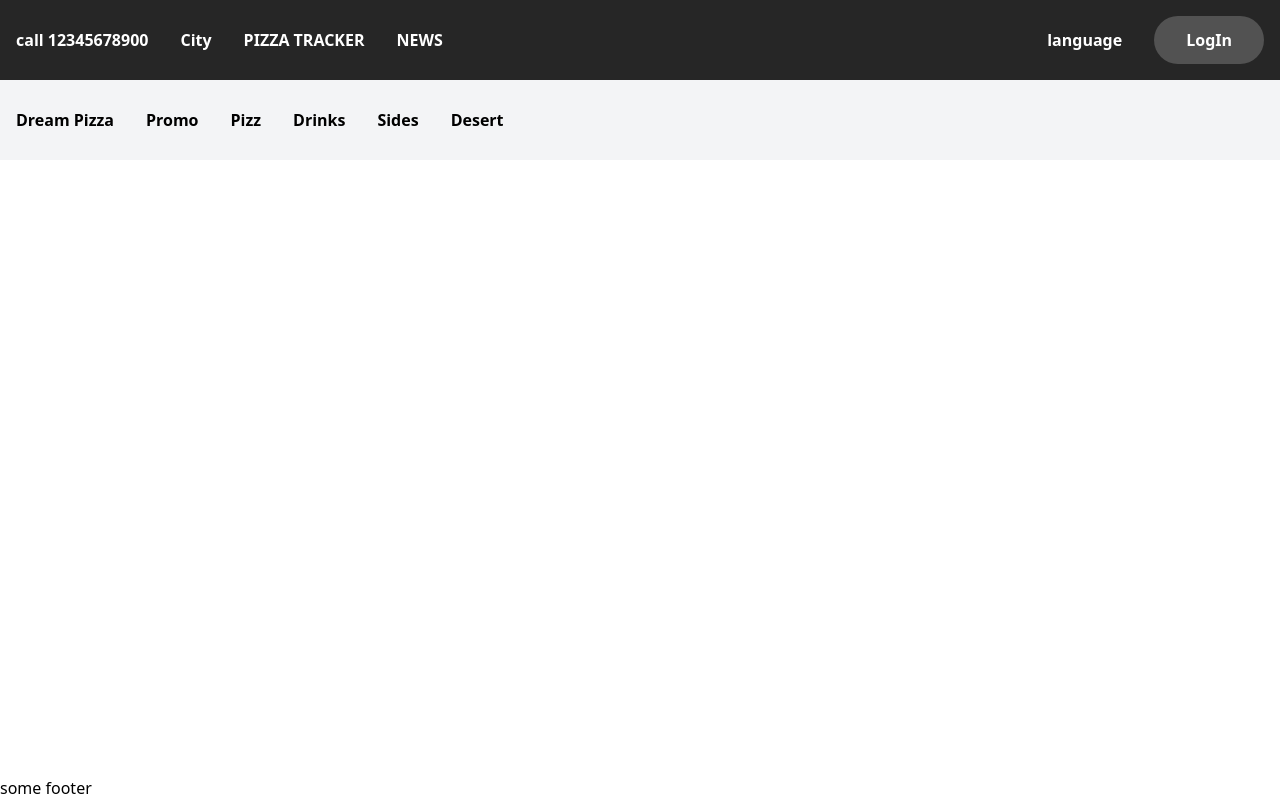
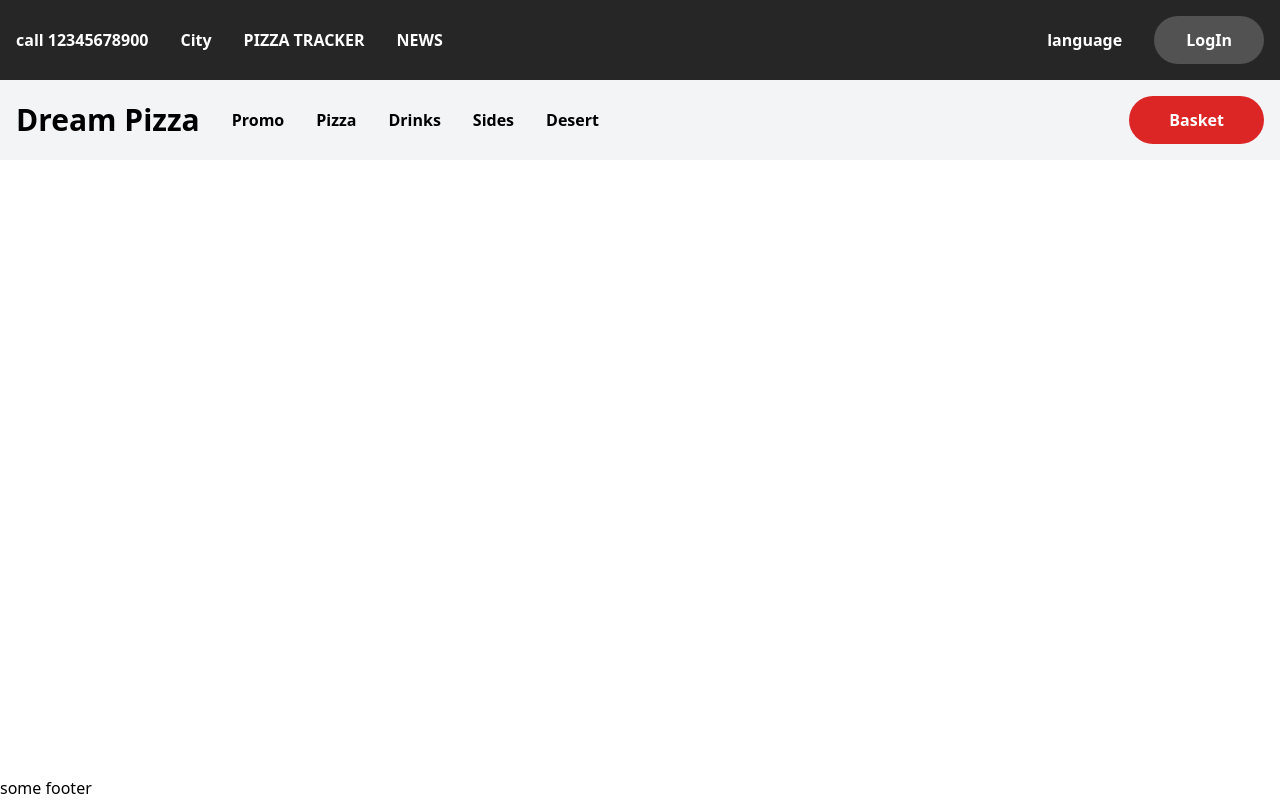
Before and after one commit to KausVlad/fe-pizza-shop, a React (Vite) app: page / in a window 1280 px wide. Built offline with nearby package versions, Linux system fonts and the light colour scheme.

Commit message:
base Header

```diff
--- a/src/components/MainHeader.tsx
+++ b/src/components/MainHeader.tsx
@@ -1,16 +1,37 @@
+import Button from "./ui/Button";
+
 export default function MainHeader() {
   return (
     <header className="sticky top-0 bg-gray-100">
       <nav className="m-auto flex h-20 max-w-7xl items-center justify-between px-4 text-base font-semibold">
         <div className="flex gap-8 capitalize">
-          <a href="#">dream pizza</a>
-          <a href="#">promo</a>
-          <a href="#">pizz</a>
-          <a href="#">drinks</a>
-          <a href="#">sides</a>
-          <a href="#">desert</a>
+          <Button variant={"ghost"} className="text-3xl">
+            <a href="#">dream pizza</a>
+          </Button>
+
+          <Button variant={"ghost"}>
+            <a href="#">promo</a>
+          </Button>
+
+          <Button variant={"ghost"}>
+            <a href="#">pizza</a>
+          </Button>
+
+          <Button variant={"ghost"}>
+            <a href="#">drinks</a>
+          </Button>
+
+          <Button variant={"ghost"}>
+            <a href="#">sides</a>
+          </Button>
+
+          <Button variant={"ghost"}>
+            <a href="#">desert</a>
+          </Button>
         </div>
-        <div></div>
+        <Button variant={"roundedRed"} paddingSize={"large"}>
+          <a href="#">Basket</a>
+        </Button>
       </nav>
     </header>
   );
--- a/src/components/TopHeader.tsx
+++ b/src/components/TopHeader.tsx
@@ -1,31 +1,43 @@
+import Button from "./ui/Button";
+
 export default function TopHeader() {
   return (
     <header className="bg-neutral-800">
       <nav
-        className="m-auto flex h-20 max-w-7xl items-center justify-between px-4 text-base font-extrabold text-white"
+        className="m-auto flex h-20 max-w-7xl items-center justify-between px-4"
         role="navigation"
       >
         <div className="flex gap-8">
+          <Button variant={"ghostWhite"}>
             <a className="font-semibold" href="tel:+12345678900">
               call 12345678900
             </a>
+          </Button>
+          <Button variant={"ghostWhite"}>
             <a href="#">City</a>
+          </Button>
+          <Button variant={"ghostWhite"}>
             <a className="uppercase" href="#">
               Pizza Tracker
             </a>
+          </Button>
+          <Button variant={"ghostWhite"}>
             <a className="uppercase" href="#">
               News
             </a>
+          </Button>
         </div>
         <div className="flex items-center gap-8">
+          <Button variant={"ghostWhite"} className="font-semibold">
             <p>language</p>
-          <a
-            role="button"
-            className="rounded-full bg-neutral-600  px-8 py-3 hover:bg-neutral-500"
-            href="#"
+          </Button>
+          <Button
+            variant={"roundedGray"}
+            paddingSize={"medium"}
+            className="text-white"
           >
-            LogIn
-          </a>
+            <a href="#">LogIn</a>
+          </Button>
         </div>
       </nav>
     </header>
--- a/src/components/ui/Button.tsx
+++ b/src/components/ui/Button.tsx
@@ -1,8 +1,21 @@
 import { VariantProps } from "class-variance-authority";
 import { buttonStyles } from "./buttonStyles";
+import { ComponentProps } from "react";
+import { twMerge } from "tailwind-merge";
 
-type TButtonProps = VariantProps<typeof buttonStyles>;
+type TButtonProps = VariantProps<typeof buttonStyles> &
+  ComponentProps<"button">;
 
-export default function Button({ variant }: TButtonProps) {
-  return <button className={buttonStyles({ variant })}>Button</button>;
+export default function Button({
+  variant,
+  paddingSize,
+  className,
+  ...props
+}: TButtonProps) {
+  return (
+    <button
+      {...props}
+      className={twMerge(buttonStyles({ variant, paddingSize }), className)}
+    />
+  );
 }
--- a/src/components/ui/buttonStyles.ts
+++ b/src/components/ui/buttonStyles.ts
@@ -1,15 +1,27 @@
 import { cva } from "class-variance-authority";
 
-export const buttonStyles = cva(["transition-colors active:text-red-600"], {
+export const buttonStyles = cva(["transition-colors"], {
   variants: {
     variant: {
-      default: "bg-red-600",
+      default: "",
       ghost:
         "capitalize text-base font-semibold hover:scale-105 transition-transform",
-      ghostWhite: "text-base font-extrabold text-white",
+      ghostWhite: "text-base font-extrabold text-white hover:text-gray-300",
+      roundedGray:
+        "rounded-full font-extrabold bg-neutral-600 hover:bg-neutral-500",
+      roundedRed:
+        "text-white rounded-full font-semibold bg-red-600 hover:bg-red-800",
+    },
+
+    paddingSize: {
+      default: "",
+      small: "py-1 px-2",
+      medium: "py-3 px-8",
+      large: "py-3 px-10",
     },
   },
   defaultVariants: {
     variant: "default",
+    paddingSize: "default",
   },
 });
```
Lines whose indentation alone changed are shown as unchanged.
